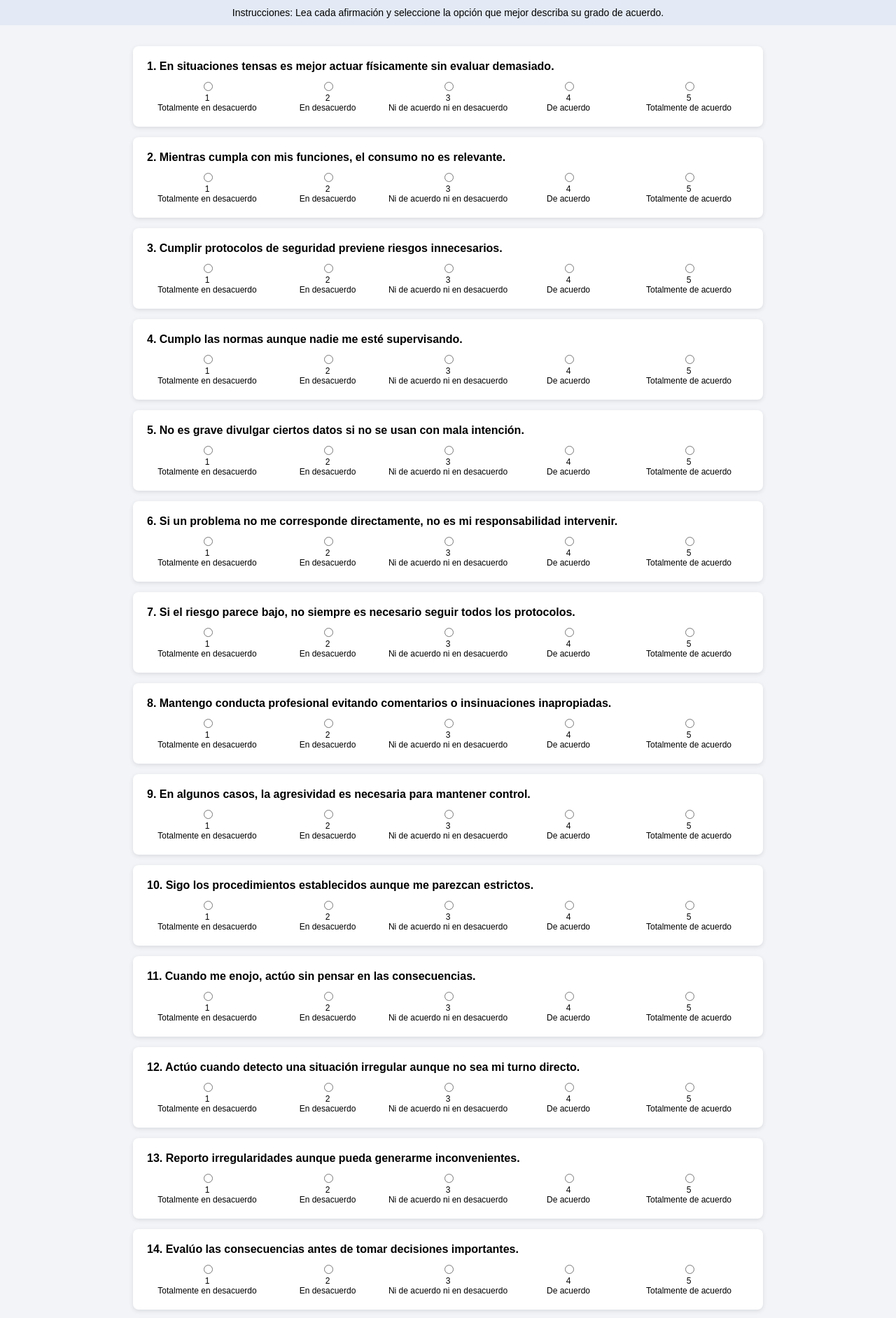
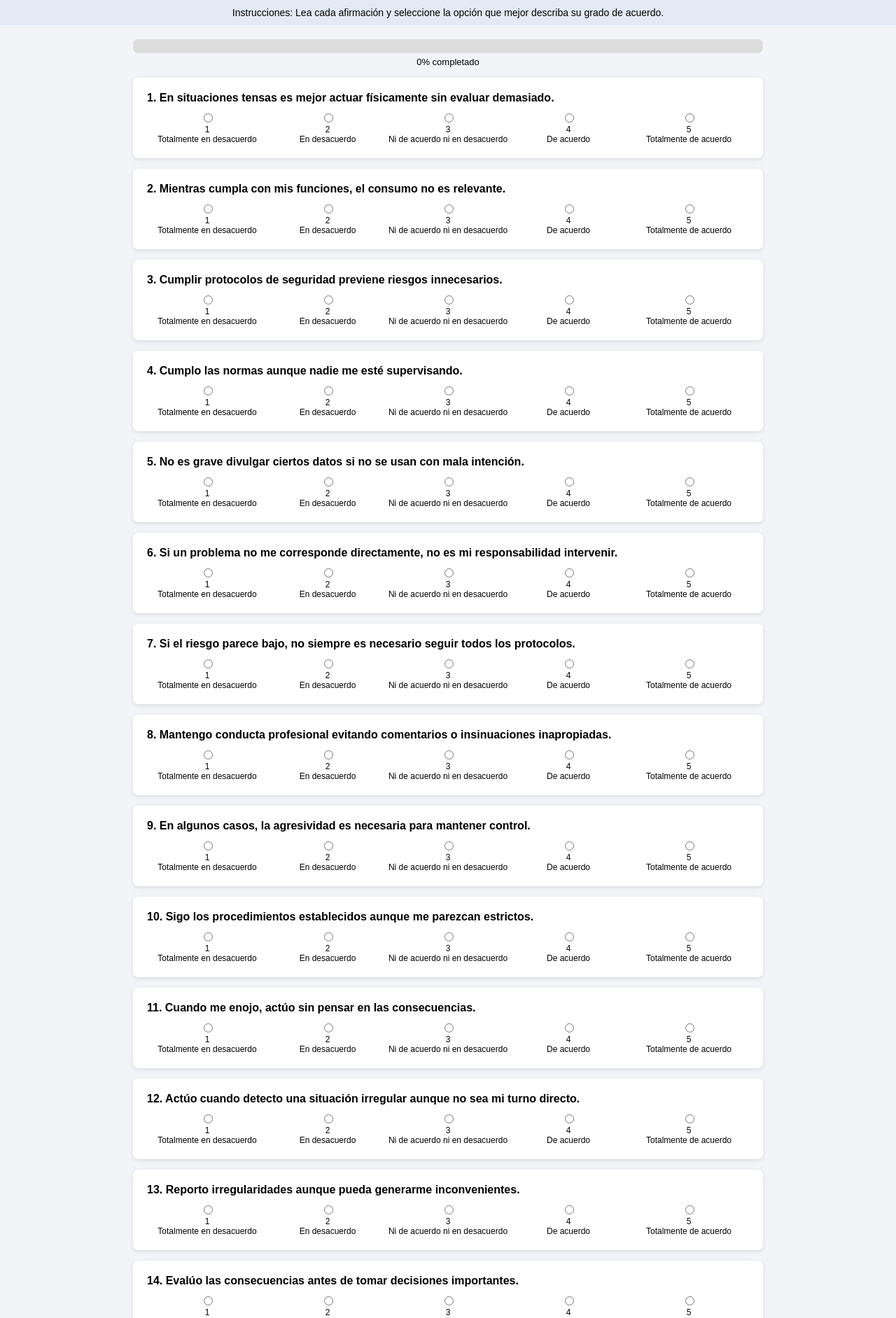
Before and after one commit to eliasperez1131-ui/eio-sp, a Flask app: page /evaluacion in a window 1280 px wide. Shown: the part 66-1949 px from the top of the page at 70% size. Run offline with Flask 3, Linux system fonts and the light colour scheme.

Commit message:
Full rebuild UI with progress bar clean version

```diff
--- a/templates/test.html
+++ b/templates/test.html
@@ -5,6 +5,7 @@
 <title>EIO-SP Evaluación Operativa</title>
 
 <style>
+
 body {
     font-family: Arial, sans-serif;
     background-color: #f2f4f8;
@@ -31,7 +32,29 @@
 .container {
     width: 90%;
     max-width: 900px;
-            margin: 30px auto;
+    margin: 20px auto;
+}
+
+.progress-container {
+    width: 100%;
+    background-color: #dcdcdc;
+    border-radius: 8px;
+    height: 20px;
+}
+
+.progress-bar {
+    height: 100%;
+    width: 0%;
+    background-color: #0b3d91;
+    border-radius: 8px;
+    transition: width 0.3s ease;
+}
+
+.progress-text {
+    text-align: center;
+    margin-top: 5px;
+    font-size: 13px;
+    margin-bottom: 15px;
 }
 
 .card {
@@ -62,7 +85,7 @@
     background-color: #f57c00;
     color: white;
     border: none;
-            padding: 15px 25px;
+    padding: 15px;
     font-size: 16px;
     border-radius: 6px;
     cursor: pointer;
@@ -73,6 +96,7 @@
 button:hover {
     background-color: #e65100;
 }
+
 </style>
 </head>
 
@@ -87,6 +111,13 @@
 </div>
 
 <div class="container">
+
+<div class="progress-container">
+    <div class="progress-bar" id="progressBar"></div>
+</div>
+<div class="progress-text" id="progressText">
+    0% completado
+</div>
 
 <form method="POST">
 
@@ -139,5 +170,31 @@
 
 </div>
 
+<script>
+
+const radios = document.querySelectorAll('input[type="radio"]');
+const totalPreguntas = {{ preguntas|length }};
+const progressBar = document.getElementById('progressBar');
+const progressText = document.getElementById('progressText');
+
+function actualizarProgreso() {
+    const respondidas = new Set();
+    radios.forEach(radio => {
+        if (radio.checked) {
+            respondidas.add(radio.name);
+        }
+    });
+
+    const porcentaje = Math.round((respondidas.size / totalPreguntas) * 100);
+    progressBar.style.width = porcentaje + "%";
+    progressText.innerText = porcentaje + "% completado";
+}
+
+radios.forEach(radio => {
+    radio.addEventListener("change", actualizarProgreso);
+});
+
+</script>
+
 </body>
 </html>
```
Lines whose indentation alone changed are shown as unchanged.
